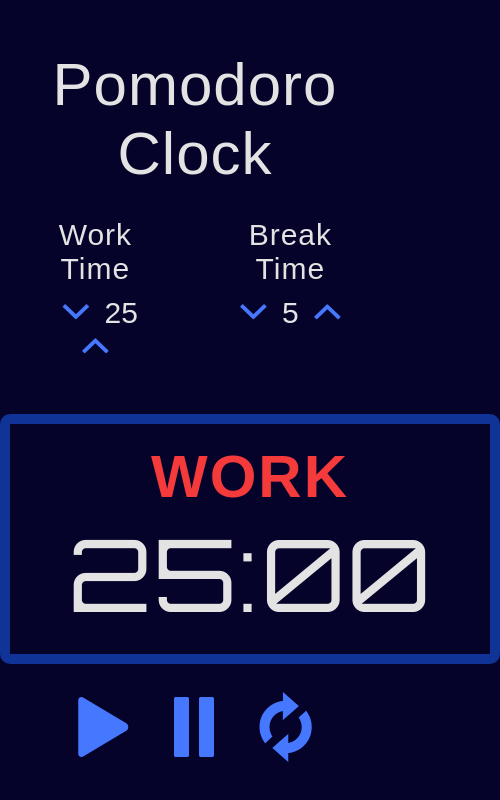
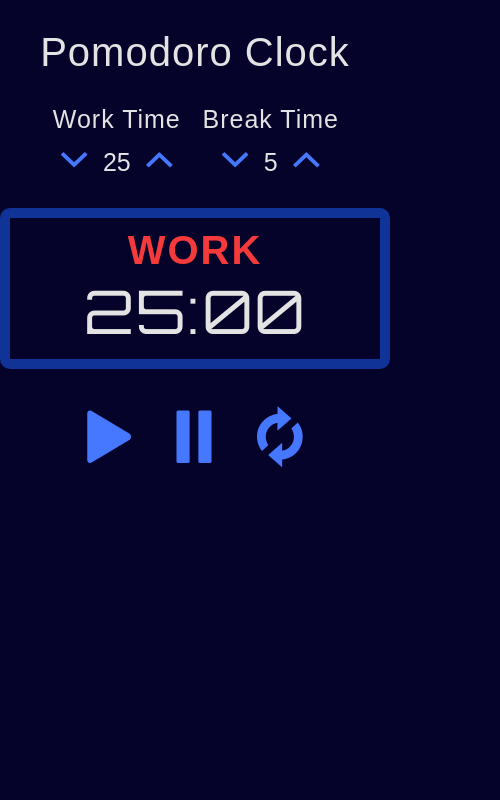
Before and after one commit to envincebal/pomodoro-clock, a plain HTML site: page index.html in a window 390 px wide. Shown: the whole page, 500 px wide, since content can reach past the window. Drawn offline with Linux system fonts and the light colour scheme; files whose address does not match are found by name.

Commit message:
Added mobile viewport and media queries

```diff
--- a/css/style.css
+++ b/css/style.css
@@ -5,7 +5,6 @@
 	box-sizing: border-box;
 }
 
-html,
 body {
 	font-family: Arial, sans-serif;
 	font-size: 20px;
@@ -14,16 +13,13 @@ body {
 	text-align: center;
 }
 
-.container,
-.clock-wrapper,
-.reset-wrapper {
+.container {
 	max-width: 1140px;
 	margin: 0 auto;
 }
 
 header {
-	margin: 50px 0 0 0;
-
+	margin: 30px 0 0 0;
 }
 
 h1,
@@ -45,6 +41,7 @@ button {
 	background-color: #06032a;
 	border: none;
 	cursor: pointer;
+
 }
 
 button:focus {
@@ -60,7 +57,7 @@ button:focus {
 
 .work-length,
 .break-length {
-	padding: 0 30px;
+	margin: 0 30px;
 }
 
 .work-time,
@@ -78,11 +75,7 @@ i:hover {
 }
 
 .clock-wrapper {
-	margin: 50px auto 20px auto;
-	width: 500px;
-	height: 250px;
-	border: 10px solid #0f3396;
-	border-radius: 10px;
+	width: 100%;
 	letter-spacing: 2px;
 }
 
@@ -91,31 +84,29 @@ i:hover {
 }
 
 .clock-content {
-	position: relative;
-	top: 50%;
-	-webkit-transform: translateY(-50%);
-	transform: translateY(-50%);
+	margin: 30px auto 30px auto;
+	padding: 10px 0;
+	border: 10px solid #0f3396;
+	max-width: 400px;
+	border-radius: 10px;
 }
 
 .status {
 	font-size: 300%;
 	font-weight: 700;
 	color: #f43a3a;
-		text-transform: uppercase;
+	text-transform: uppercase;
 }
 
 .timer {
 	font-family: "Orbitron", sans-serif;
-	font-size: 500%;
-}
-
-.buttons-wrapper {
-	margin: 20px auto;
+	font-size: 400%;
 }
 
 .ion-chevron-down,
 .ion-chevron-up {
 	font-size: 30px;
+
 }
 
 .play-button,
@@ -124,3 +115,37 @@ i:hover {
 	font-size: 400%;
 	margin: 0 10px;
 }
+
+@media (max-width: 460px) {
+	h1 {
+		font-size: 200%;
+	}
+
+	h3 {
+		font-size: 125%;
+	}
+
+	.work-time,
+	.break-time {
+		font-size: 125%;
+	}
+
+	.work-length,
+	.break-length {
+		margin: 0 10px;
+	}
+
+	.status {
+		font-size: 200%;
+	}
+
+	.timer {
+		font-size: 300%;
+	}
+
+	.play-button,
+	.pause-button,
+	.reset-button {
+		font-size: 350%;
+	}
+}
--- a/index.html
+++ b/index.html
@@ -4,6 +4,7 @@
 <head>
 	<meta charset="UTF-8">
 	<title>Pomodoro Clock</title>
+	<meta name="viewport" content="width=device-width, initial-scale=1">
 	<link href="https://fonts.googleapis.com/css?family=Orbitron:400,700" rel="stylesheet">
 	<link rel="stylesheet" type="text/css" href="css/ionicons.min.css">
 	<link rel="stylesheet" href="css/style.css">
--- a/js/app.js
+++ b/js/app.js
@@ -1,6 +1,7 @@
 (function () {
 	const setWork = document.querySelector(".work-time");
 	const setBreak = document.querySelector(".break-time");
+	const status = document.querySelector(".status");
 	const minutes = document.querySelector(".minute");
 	const seconds = document.querySelector(".seconds");
 	let initialWork = 25;
@@ -44,7 +45,6 @@
 	function workCountdown(minute, second) {
 		let mins = minute;
 		let secs = second;
-		const status = document.querySelector(".status");
 		const chime = new Audio("http://www.wavlist.com/soundfx/014/cricket-1.wav");
 
 		workTick = setInterval(function () {
@@ -78,7 +78,6 @@
 	function breakCountdown(minute, second) {
 		let mins = minute;
 		let secs = second;
-		const status = document.querySelector(".status");
 		const rooster = new Audio("http://www.wavlist.com/soundfx/009/rooster-2.wav");
 
 		breakTick = setInterval(function () {
@@ -113,7 +112,6 @@
 	}
 
 	document.querySelector(".play-button").addEventListener("click", function () {
-		const status = document.querySelector(".status");
 
 		if (!isCounting && status.textContent === "Work") {
 			workCountdown(minutes.textContent, seconds.textContent);
@@ -128,7 +126,9 @@
 	document.querySelector(".pause-button").addEventListener("click", function () {
 		clearInterval(workTick);
 		clearInterval(breakTick);
+
 		isCounting = false;
+
 	});
 
 	document.querySelector(".reset-button").addEventListener("click", function () {
```
